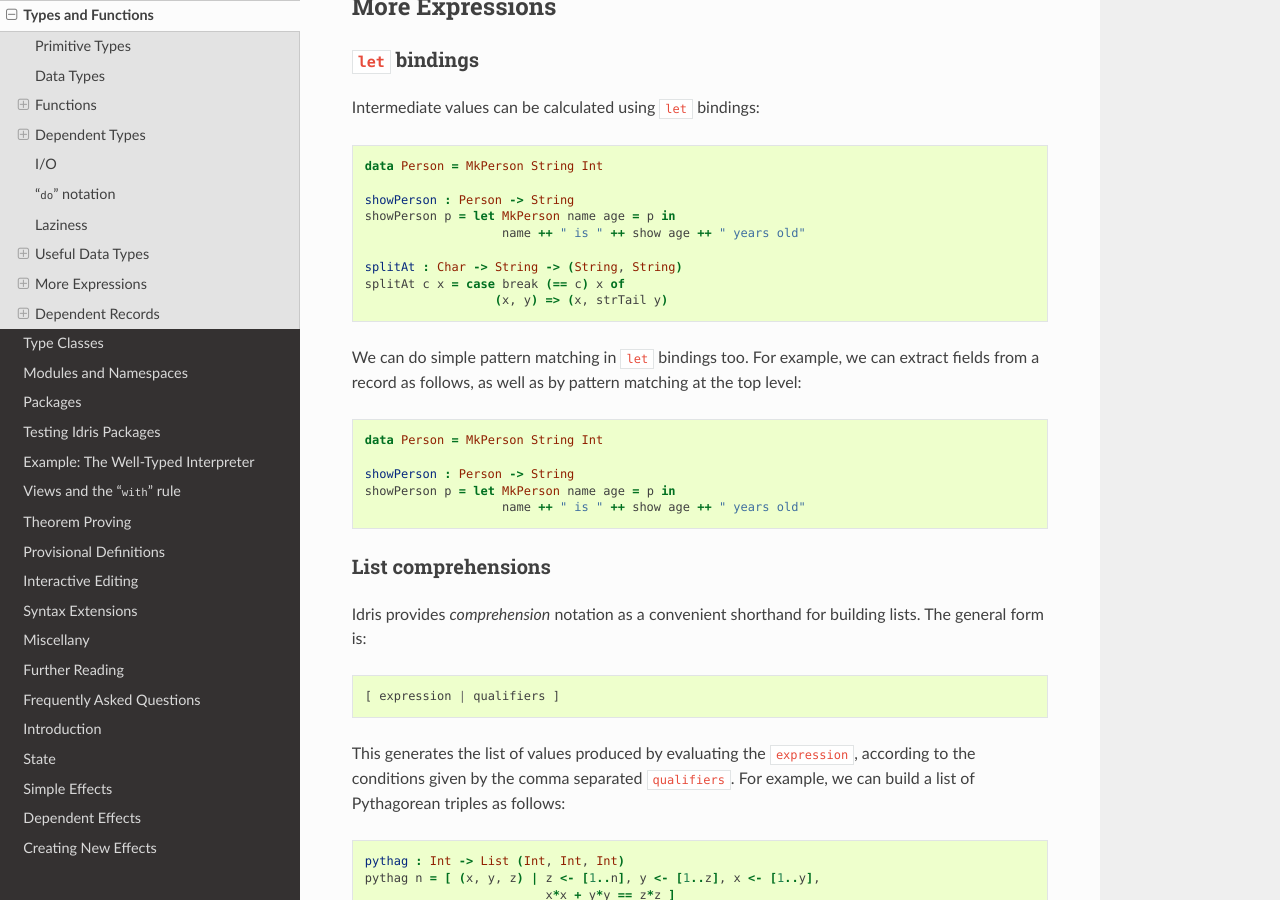
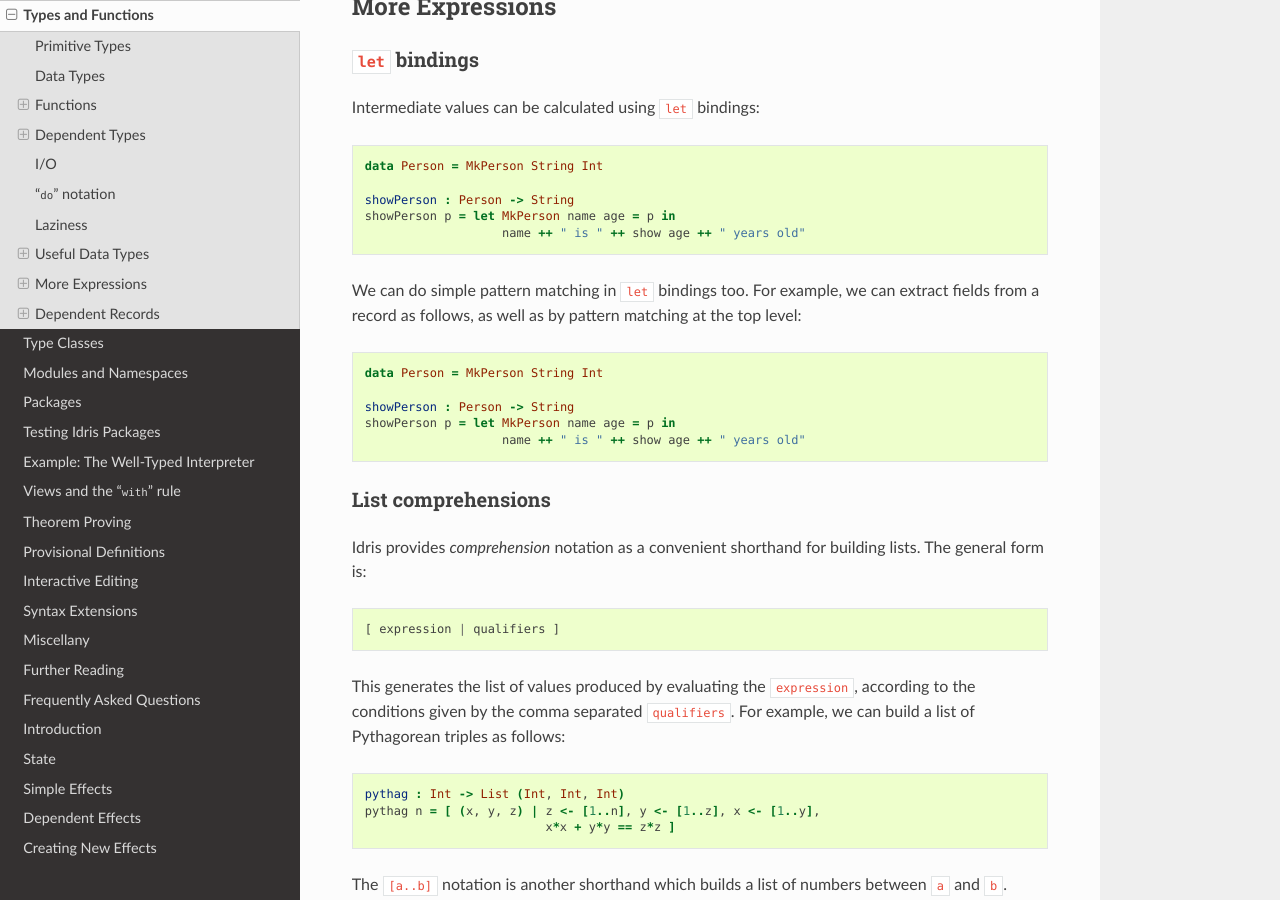
Before and after one commit to idris-lang/Idris-dev, a Sphinx documentation site: the page built from docs/tutorial/typesfuns.rst, in a window 1280 px wide and 900 px high, scrolled down 15995 px. Built offline with Sphinx 7.4.7 and the Read the Docs theme 2.0.0, drawn with Linux system fonts in a browser that asks for light colours; formulas are drawn with MathJax 3.

Commit message:
Remove |splitAt| from let-binding section
|splitAt| is still introduced and discussed in the case expressions section.
Its appearance in the let-binding section looks like an accident.

```diff
--- a/docs/tutorial/typesfuns.rst
+++ b/docs/tutorial/typesfuns.rst
@@ -912,10 +912,6 @@ Intermediate values can be calculated using ``let`` bindings:
     showPerson p = let MkPerson name age = p in
                        name ++ " is " ++ show age ++ " years old"
 
-    splitAt : Char -> String -> (String, String)
-    splitAt c x = case break (== c) x of
-                      (x, y) => (x, strTail y)
-
 We can do simple pattern matching in ``let`` bindings too. For
 example, we can extract fields from a record as follows, as well as by
 pattern matching at the top level:
```
